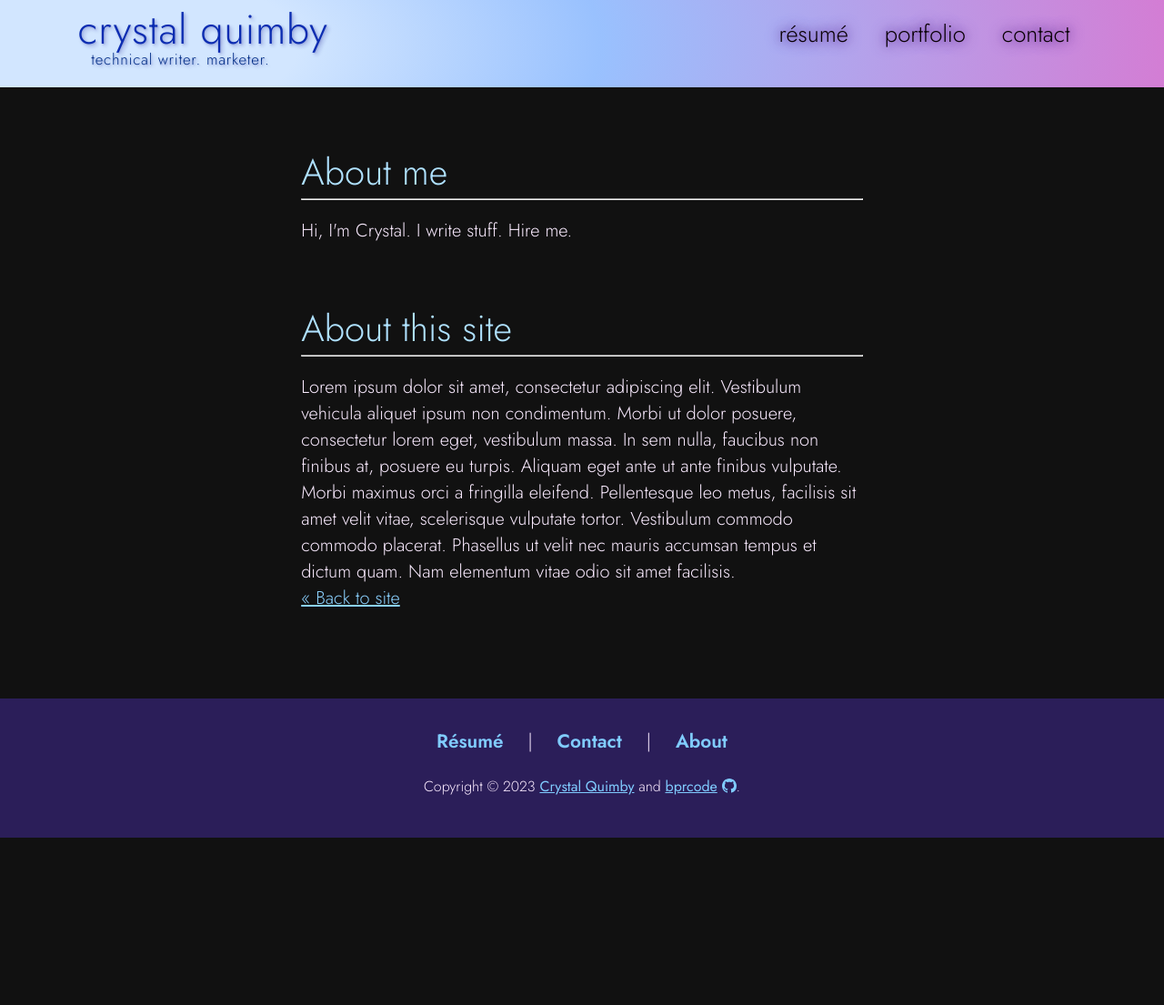
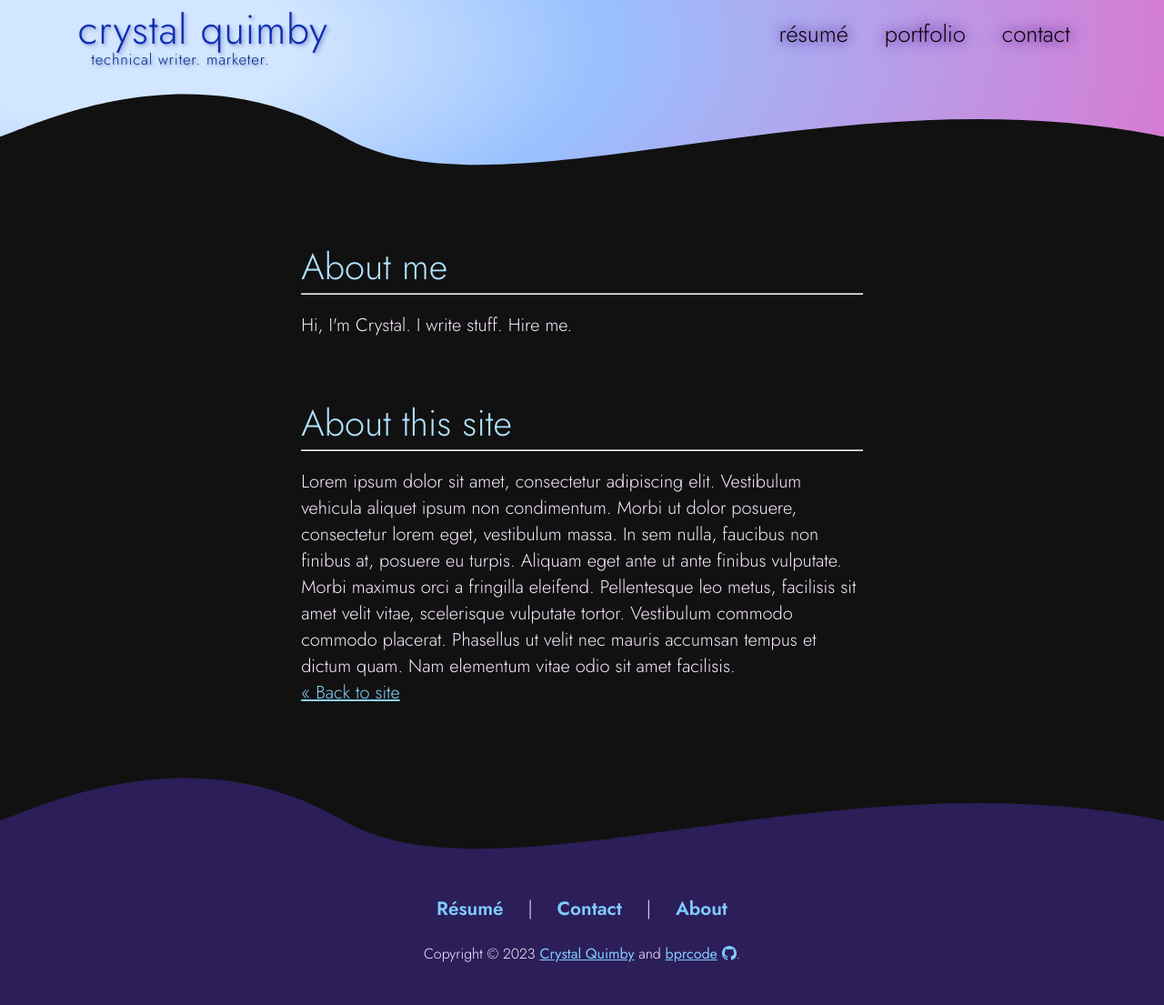
Before and after one commit to 0rangeQ/0rangeQ.github.io, a website: page about.html in a window 1280 px wide. Shown: the whole page at 91% size. Before the commit the page ends 921 px from the top, so only its background shows below. Drawn offline with Linux system fonts and the light colour scheme.

Commit message:
Add WIP flutter curve to About

```diff
--- a/about.html
+++ b/about.html
@@ -41,14 +41,14 @@
     }
 
     footer {
-      margin-top: 6rem;
       min-height: 1rem;
       padding-bottom: 0rem;
       padding-top: 2rem;
     }
 
     .banner-strip {
-      height: 6rem;
+      position: relative;
+      height: 12.5rem;
       background: radial-gradient(
         130% 55vw ellipse at 10vw 50px,
         rgb(210, 230, 255) 12%,
@@ -63,6 +63,28 @@
 
     .header-links a {
       color: rgb(10, 0, 5);
+    }
+
+    .about-wave-top {
+      z-index: 2;
+      position: absolute;
+      bottom: 0px;
+      width: 100%;
+      height: min(10vw, 7rem);
+      background-image: url('banner.svg');
+      background-size: 100% 100%;
+      background-repeat: no-repeat;
+      background-position: right 0px bottom 0px;
+    }
+
+    .about-wave-bottom {
+      margin-top: 4rem;
+      height: 7rem;
+      background-color: rgb(43, 30, 89);
+      background-image: url('banner-invert.svg');
+      background-size: 100% 100%;
+      background-repeat: no-repeat;
+      background-position: left 0px top 0px;
     }
   </style>
 </head>
@@ -80,9 +102,12 @@
     </div>
   </header>
 
-  <div class="banner-strip"></div>
+  <div class="banner-strip">
+    <div class="about-wave-top"></div>
+  </div>
+
   <div class="mw40 pad-symmetrical main-content">
-    <h1>About me</h1>
+    <h1 style="margin-top: 4rem;">About me</h1>
     <hr>
     <p>
     Hi, I'm Crystal. I write stuff. Hire me.
@@ -95,6 +120,9 @@
       <a href="index.html">&laquo; Back to site</a>
     </div>
   </div>
+
+  <!-- Shape divider -->
+  <div class="about-wave-bottom"></div>
 
   <footer id="contact">
     <div class="mw40 pad-symmetrical">
--- a/package.json
+++ b/package.json
@@ -1,12 +1,11 @@
 {
-  "name": "css-experiment",
+  "name": "copywriter portfolio",
   "version": "1.0.0",
   "description": "",
   "main": "index.js",
   "scripts": {
     "test": "echo \"Error: no test specified\" && exit 1",
-    "bs": "browser-sync start --server --files . --index index.html",
-    "bscurve": "browser-sync start --server --files . --index curve-sections.html"
+    "bs": "browser-sync start --server --files . --index index.html"
   },
   "keywords": [],
   "author": "bprcode <bprcode@gmail.com>",
```
Also changed, not shown: banner-invert.svg (added), banner.svg (added).
